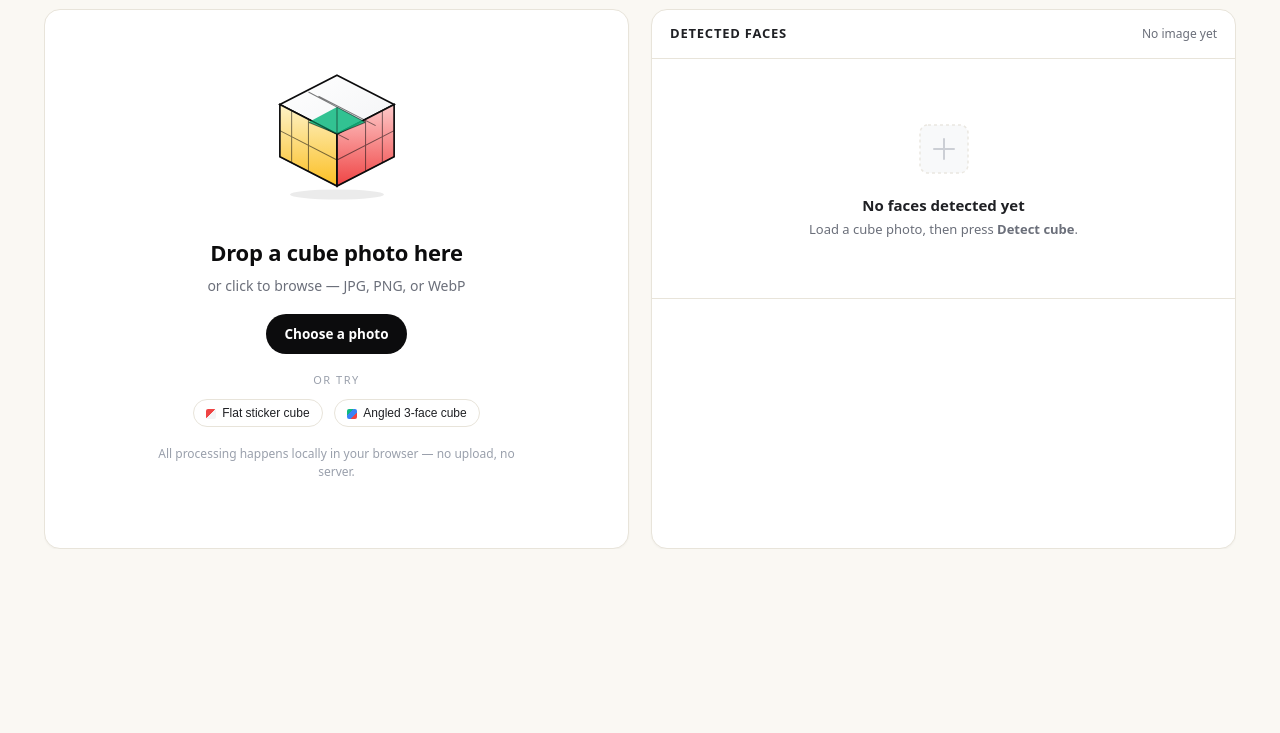
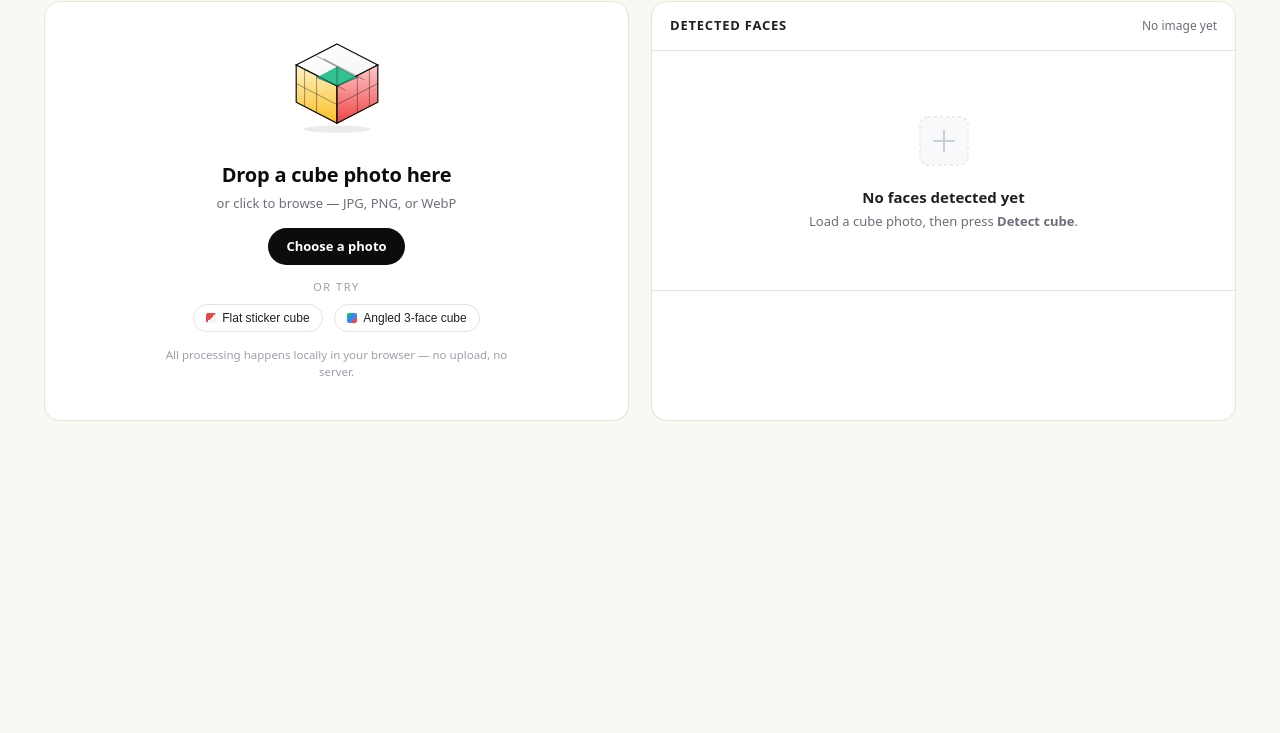
Before and after one commit to denysvitali/rubik-solver, a website: page index.html in a window 1280 px wide. Shown: the part 67-800 px from the top of the page. Drawn offline with Linux system fonts and the light colour scheme.

Commit message:
fix(ui): tighten layout — reduce padding, smaller drop-zone illustration
The upload section was sitting too far down with too much empty space
below the content. Reduces panel min-height (540→420px), shrinks the
drop-zone hero illustration (168→120px), and trims padding throughout
so the actual content is more prominent on screen.

```diff
--- a/index.html
+++ b/index.html
@@ -37,13 +37,13 @@
   .app {
     max-width: 1240px;
     margin: 0 auto;
-    padding: 20px 24px 60px;
+    padding: 16px 24px 40px;
   }
 
   /* ===== Header ===== */
   .topbar {
     overflow: hidden;
-    margin-bottom: 22px;
+    margin-bottom: 18px;
   }
   .brand {
     float: left;
@@ -104,7 +104,7 @@
   /* ===== Hero layout (two columns) ===== */
   .hero {
     overflow: hidden;
-    margin-bottom: 22px;
+    margin-bottom: 18px;
   }
   .canvas-card, .results-panel {
     background: var(--surface);
@@ -115,12 +115,12 @@
   .canvas-card {
     float: left;
     width: calc(50% - 11px);
-    min-height: 540px;
+    min-height: 420px;
   }
   .results-panel {
     float: right;
     width: calc(50% - 11px);
-    min-height: 540px;
+    min-height: 420px;
   }
   @media (max-width: 900px) {
     .canvas-card, .results-panel {
@@ -158,38 +158,38 @@
   }
   .drop {
     display: block;
-    padding: 40px 26px;
+    padding: 24px 20px 20px;
     text-align: center;
     cursor: pointer;
   }
   .drop-inner {
-    max-width: 380px;
+    max-width: 360px;
     margin: 0 auto;
   }
   .drop-illus {
-    width: 168px; height: 168px;
+    width: 120px; height: 120px;
     display: block;
-    margin: 0 auto 18px;
+    margin: 0 auto 14px;
   }
   .drop-title {
-    font-size: 22px;
+    font-size: 20px;
     font-weight: 700;
     letter-spacing: -.01em;
-    margin: 0 0 6px;
+    margin: 0 0 4px;
     color: var(--ink);
   }
   .drop-sub {
     color: var(--muted);
-    font-size: 14px;
-    margin: 0 0 18px;
+    font-size: 13px;
+    margin: 0 0 14px;
   }
   .drop-cta {
     display: inline-block;
-    padding: 10px 18px;
+    padding: 9px 18px;
     background: var(--ink);
     color: #fff;
     border-radius: 999px;
-    font-size: 13.5px;
+    font-size: 13px;
     font-weight: 600;
     text-decoration: none;
   }
@@ -198,7 +198,7 @@
     font-size: 11px;
     text-transform: uppercase;
     letter-spacing: .14em;
-    margin: 18px 0 10px;
+    margin: 14px 0 8px;
   }
   .drop-samples {
     text-align: center;
@@ -226,8 +226,8 @@
     background: linear-gradient(135deg, #10b981 33%, #3b82f6 33%, #3b82f6 66%, #ef4444 66%);
   }
   .drop-hint {
-    margin-top: 18px;
-    font-size: 12px;
+    margin-top: 14px;
+    font-size: 11.5px;
     color: var(--muted-2);
   }
   input[type=file] { display: none; }
```
